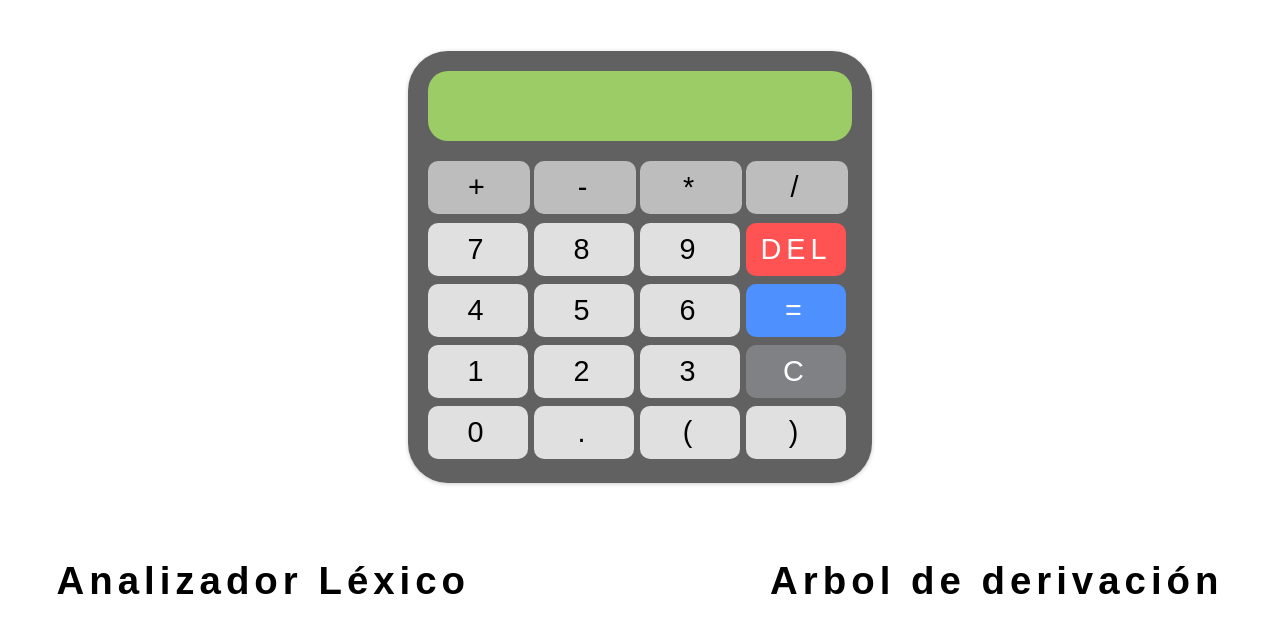
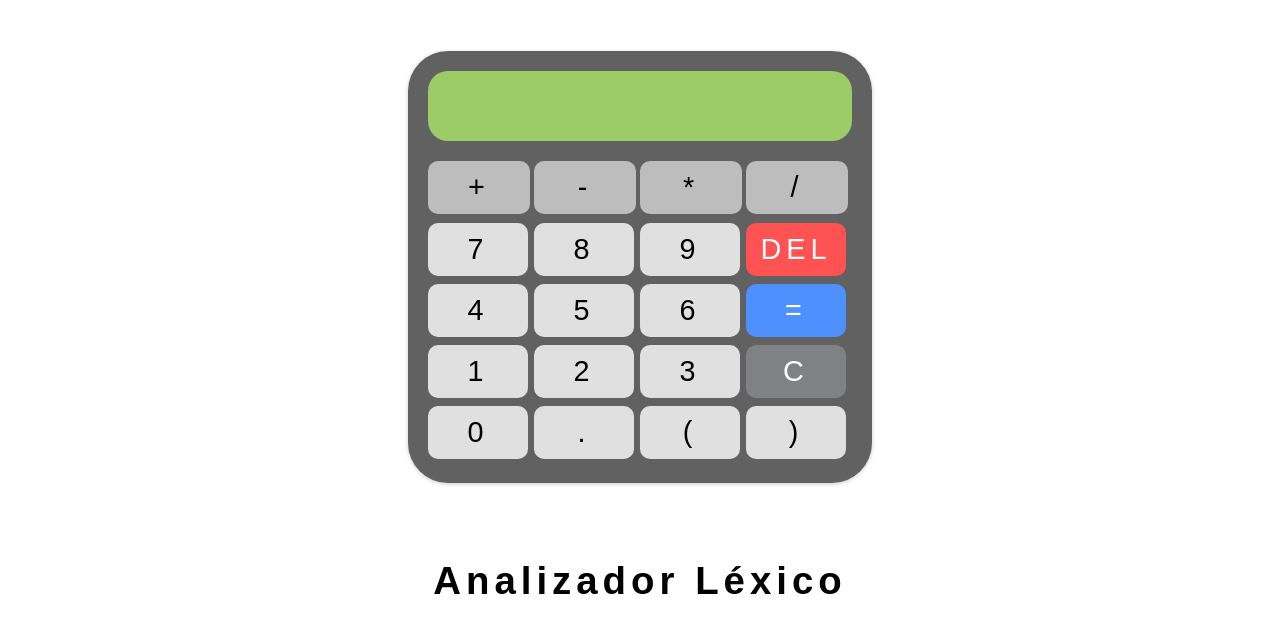
Before and after one commit to NoeOnDev/Calculator-Web-Lexical-Derivation-Tree, a React (Vite) app: page / in a window 1280 px wide. Shown: the top 632 px of the page. Built offline with nearby package versions, Linux system fonts and the light colour scheme.

Commit message:
Añadir validación de resultado y ajustar estilos

```diff
--- a/src/components/CalculatorForm.jsx
+++ b/src/components/CalculatorForm.jsx
@@ -19,9 +19,14 @@ function CalculatorForm() {
     const handleEqualClick = useCallback(() => {
         try {
             const result = evaluateExpression(input);
+            if (isNaN(result)) {
+                throw new Error('Resultado inválido: ' + result);
+            }
             setInput(result.toString());
             setResultDisplayed(true);
             setError(null);
+            const tokens = tokenize(input);
+            setTokens(tokens);
         } catch (error) {
             setInput('Error: ' + error.message);
             setError(error.message);
@@ -41,7 +46,6 @@ function CalculatorForm() {
     const evaluateExpression = useCallback((expression) => {
         expression = expression.replace(/\s+/g, '');
         const tokens = tokenize(expression);
-        setTokens(tokens);
         const result = evaluate(tokens);
         return result;
     }, []);
@@ -55,6 +59,9 @@ function CalculatorForm() {
                 tokens.splice(i + 1, 0, '*');
             }
             if (tokens[i] === ')' && !isNaN(tokens[i + 1])) {
+                tokens.splice(i + 1, 0, '*');
+            }
+            if (tokens[i] === ')' && tokens[i + 1] === '(') {
                 tokens.splice(i + 1, 0, '*');
             }
         }
@@ -205,7 +212,6 @@ function CalculatorForm() {
                     </div>
                 </div>
             </div>
-            <div className={style.containerTokens}>
             <div className={style.tokens} id="tokens">
                 <h1>Analizador Léxico</h1>
                 {tokens.map((token, index) => (
@@ -214,9 +220,8 @@ function CalculatorForm() {
                     </div>
                 ))}
             </div>
-                <div>
-                    <h1>Arbol de derivación</h1>
-                </div>
+            <div className={style.arbol}>
+                <h1></h1>
             </div>
         </div>
     );
--- a/src/styles/calculatorStyle.module.css
+++ b/src/styles/calculatorStyle.module.css
@@ -17,18 +17,13 @@ body {
   align-content: center;
 }
 
-.containerTokens {
+.tokens {
   font-size: 1.2rem;
   display: flex;
-  flex-direction: row;
-  gap: 300px;
-}
-
-.tokens {
+  flex-direction: column;
+  justify-content: center;
+  align-content: center;
   align-items: center;
-  justify-content: center;
-  flex-direction: column;
-  display: flex;
   gap: 10px;
 }
 
```
Lines whose indentation alone changed are shown as unchanged.
